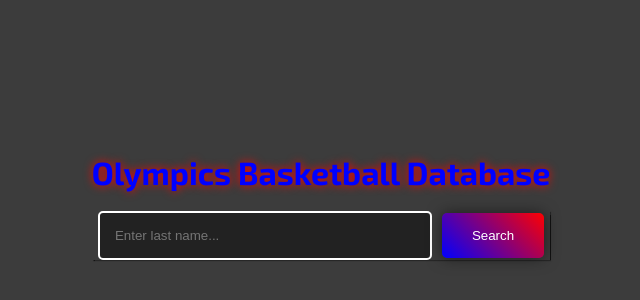
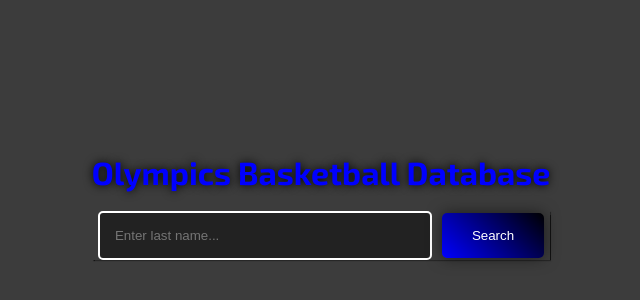
Before and after one commit to kcinnd/basketball, a plain HTML site: page index.html in a window 1280 px wide. Shown: the part 194-494 px from the top of the page, without its empty margins (319-959 px from the left). Drawn offline with Linux system fonts and the light colour scheme.

Commit message:
Update style.css

```diff
--- a/style.css
+++ b/style.css
@@ -23,7 +23,7 @@ body {
 
 h1 {
     color: #00f;
-    text-shadow: 0 0 10px #f00;
+    text-shadow: 0 0 10px #000;
     margin-bottom: 20px;
 }
 
@@ -56,7 +56,7 @@ h1 {
     padding: 15px 30px;
     border: none;
     border-radius: 5px;
-    background: linear-gradient(45deg, #00f, #f00);
+    background: linear-gradient(45deg, #00f, #000);
     color: #fff;
     margin-left: 10px;
     cursor: pointer;
@@ -65,7 +65,7 @@ h1 {
 }
 
 #search-button:hover {
-    background: linear-gradient(45deg, #f00, #00f);
+    background: linear-gradient(45deg, #000, #00f);
     transform: scale(1.05);
 }
 
```
